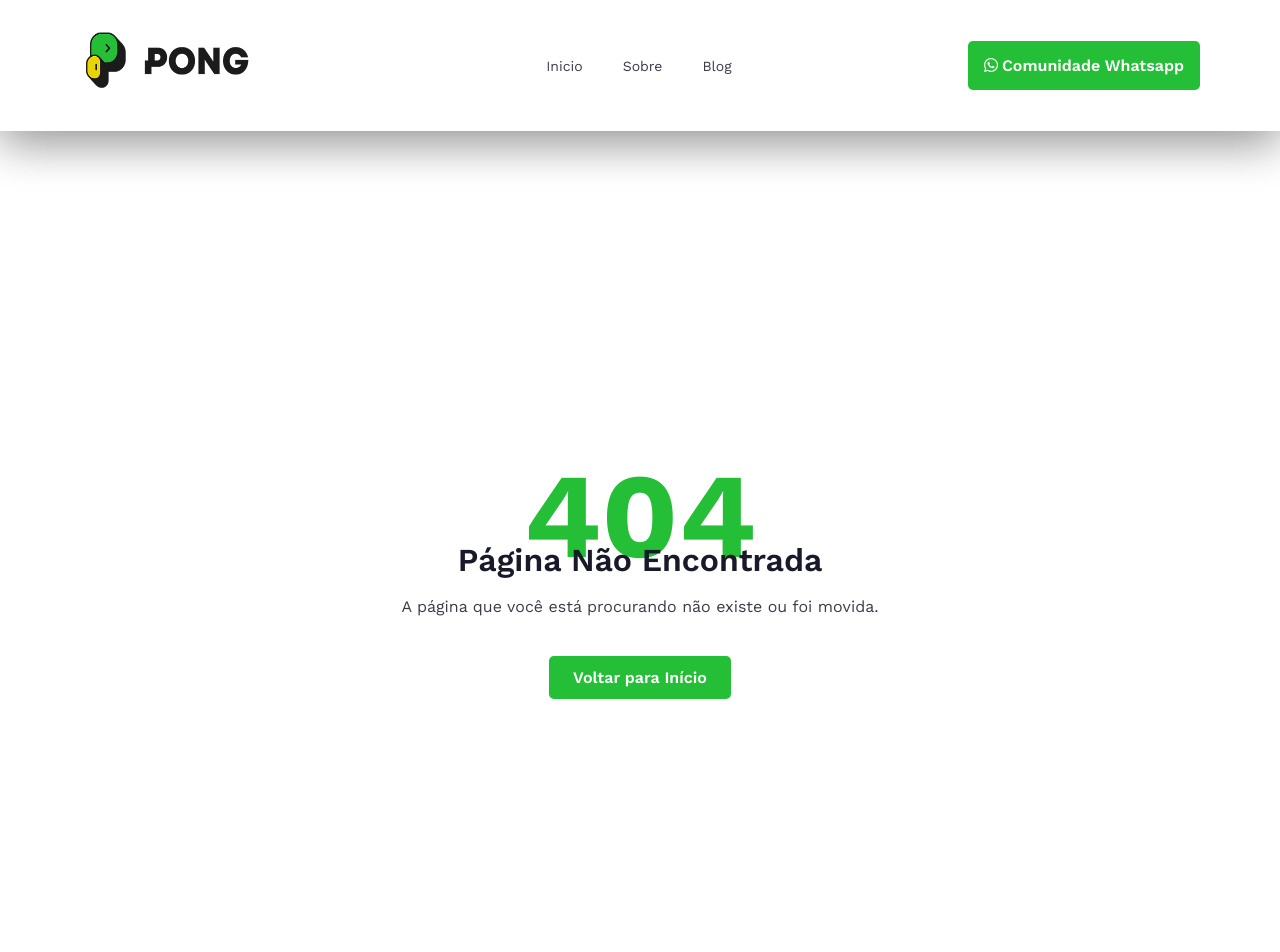
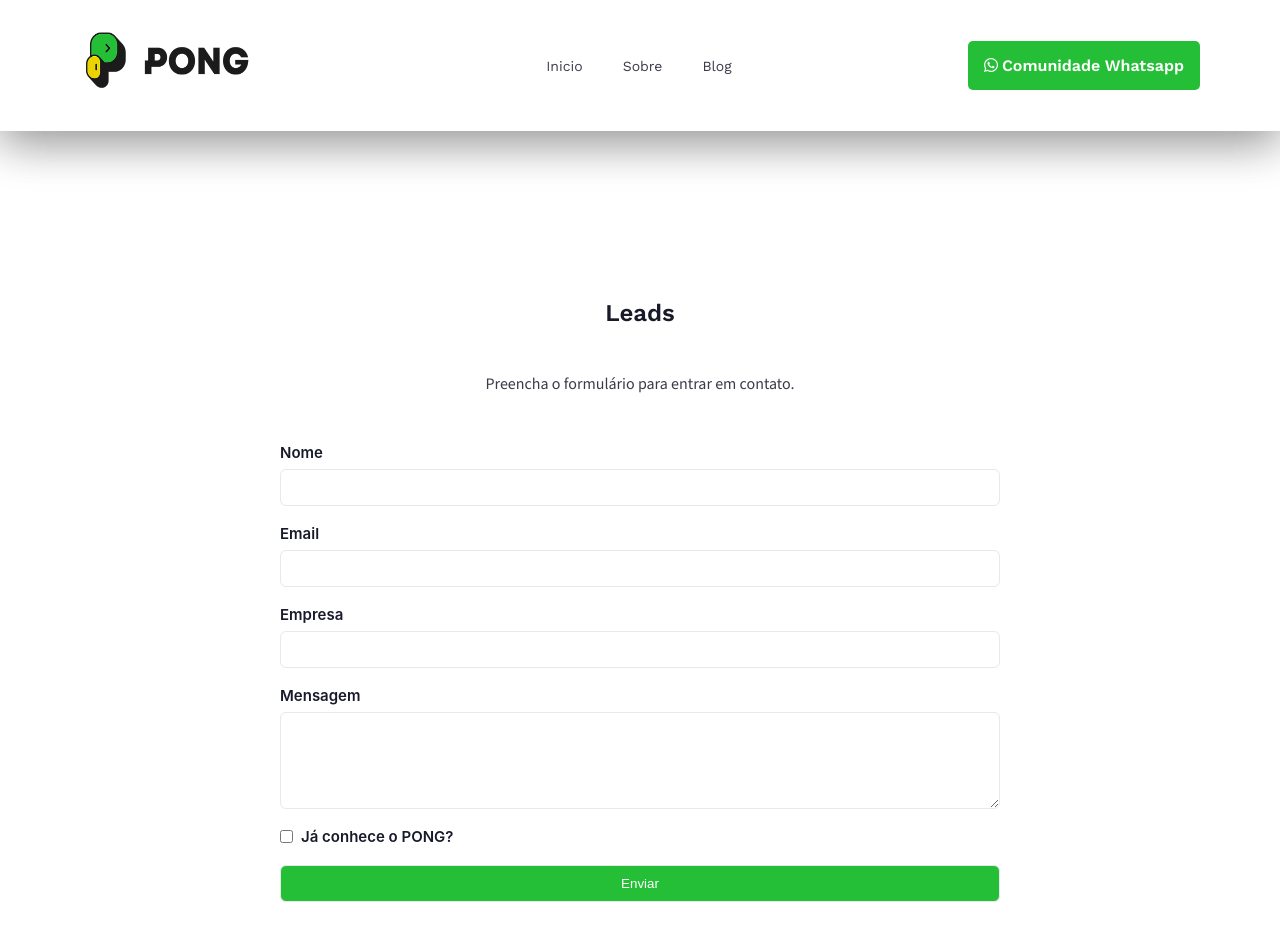
Before and after one commit to will-lucena/pong-web-vue, a Vue app: page /leads in a window 1280 px wide. Shown: the top 952 px of the page. Built offline with nearby package versions, Linux system fonts and the light colour scheme.

Commit message:
feat(leads): add page to collect leads

```diff
--- a/src/config/navigation.js
+++ b/src/config/navigation.js
@@ -2,6 +2,7 @@
   { label: 'Inicio', link: '/' },
   { label: 'Sobre', link: '/about' },
   { label: 'Blog', link: '/blog' },
+  // { label: 'Leads', link: '/leads' },
   //{ label: 'Contato', link: '/contact' },
 ]
 
--- a/src/router/index.js
+++ b/src/router/index.js
@@ -5,6 +5,7 @@
 import AboutPage from '@/views/AboutPage.vue'
 import BlogPage from '@/views/BlogPage.vue'
 import BlogPostPage from '@/views/BlogPostPage.vue'
+import LeadsPage from '@/views/LeadsPage.vue'
 //import ContactPage from '@/views/ContactPage.vue'
 import NotFound from '@/views/NotFound.vue'
 
@@ -42,6 +43,11 @@
       name: 'blog-post',
       component: BlogPostPage,
     },
+    {
+      path: '/leads',
+      name: 'leads',
+      component: LeadsPage,
+    },
     /* {
       path: '/contact',
       name: 'contact',
--- /dev/null
+++ b/src/views/LeadsPage.vue
@@ -0,0 +1,181 @@
+<script setup>
+import { ref } from 'vue'
+
+const name = ref('')
+const email = ref('')
+const company = ref('')
+const message = ref('')
+const knowsPong = ref(false)
+
+const isSubmitting = ref(false)
+const submitted = ref(false)
+const errors = ref({ name: '', email: '' })
+
+function validate() {
+  errors.value = { name: '', email: '' }
+  let valid = true
+  if (!name.value.trim()) {
+    errors.value.name = 'Nome é obrigatório'
+    valid = false
+  }
+  if (!email.value.trim()) {
+    errors.value.email = 'Email é obrigatório'
+    valid = false
+  } else if (!/^[^\s@]+@[^\s@]+\.[^\s@]+$/.test(email.value)) {
+    errors.value.email = 'Email inválido'
+    valid = false
+  }
+  return valid
+}
+
+async function handleSubmit(e) {
+  e.preventDefault()
+  if (!validate()) return
+  isSubmitting.value = true
+  try {
+    // Simulate API submission
+    await new Promise((resolve) => setTimeout(resolve, 1000))
+    const payload = {
+      name: name.value,
+      email: email.value,
+      company: company.value,
+      message: message.value,
+      knowsPong: knowsPong.value,
+      createdAt: new Date().toISOString(),
+    }
+    console.log('Lead submitted:', payload)
+    submitted.value = true
+    name.value = ''
+    email.value = ''
+    company.value = ''
+    message.value = ''
+    knowsPong.value = false
+  } finally {
+    isSubmitting.value = false
+  }
+}
+</script>
+
+<template>
+  <section class="container">
+    <h1>Leads</h1>
+    <p>Preencha o formulário para entrar em contato.</p>
+
+    <form class="form" @submit="handleSubmit">
+      <div class="field">
+        <label for="name">Nome</label>
+        <input id="name" type="text" v-model="name" :disabled="isSubmitting" />
+        <span v-if="errors.name" class="error">{{ errors.name }}</span>
+      </div>
+
+      <div class="field">
+        <label for="email">Email</label>
+        <input id="email" type="email" v-model="email" :disabled="isSubmitting" />
+        <span v-if="errors.email" class="error">{{ errors.email }}</span>
+      </div>
+
+      <div class="field">
+        <label for="company">Empresa</label>
+        <input id="company" type="text" v-model="company" :disabled="isSubmitting" />
+      </div>
+
+      <div class="field">
+        <label for="message">Mensagem</label>
+        <textarea id="message" rows="5" v-model="message" :disabled="isSubmitting"></textarea>
+      </div>
+
+      <div class="checkbox">
+        <input id="knowsPong" type="checkbox" v-model="knowsPong" :disabled="isSubmitting" />
+        <label for="knowsPong">Já conhece o PONG?</label>
+      </div>
+
+      <button class="submit" type="submit" :disabled="isSubmitting">
+        {{ isSubmitting ? 'Enviando...' : 'Enviar' }}
+      </button>
+
+      <p v-if="submitted" class="success">Obrigado! Recebemos seu contato.</p>
+    </form>
+  </section>
+</template>
+
+<style lang="css" scoped>
+.container {
+  background: var(--bg-primary);
+  min-height: 100vh;
+  padding: var(--space-3xl) var(--container-desktop);
+  display: flex;
+  flex-direction: column;
+  gap: var(--space-4xl);
+  align-items: center;
+  justify-content: center;
+}
+
+.form {
+  display: flex;
+  flex-direction: column;
+  gap: var(--space-lg);
+  max-width: 720px;
+  width: 100%;
+}
+
+.field {
+  display: flex;
+  flex-direction: column;
+  gap: var(--space-2xs);
+}
+
+label {
+  font-weight: var(--font-semibold);
+  color: var(--text-heading);
+}
+
+input,
+textarea {
+  padding: var(--space-sm);
+  border: 1px solid var(--border-primary);
+  border-radius: var(--radius-md);
+  background: var(--bg-primary);
+  color: var(--text-primary);
+}
+
+.checkbox {
+  display: flex;
+  align-items: center;
+  gap: var(--space-xs);
+}
+
+.submit {
+  padding: var(--space-sm) var(--space-lg);
+  border: 1px solid var(--border-primary);
+  border-radius: var(--radius-md);
+  background: var(--color-primary);
+  color: white;
+  cursor: pointer;
+}
+
+.submit:disabled {
+  opacity: 0.7;
+  cursor: not-allowed;
+}
+
+.error {
+  color: var(--color-danger, #d33);
+  font-size: var(--text-sm);
+}
+
+.success {
+  color: var(--color-success, #2a7f2a);
+}
+
+@media screen and (max-width: 768px) {
+  .container {
+    padding: var(--space-3xl) var(--container-mobile);
+  }
+}
+
+@media screen and (max-width: 425px) {
+  .container {
+    padding: var(--space-3xl) var(--container-mobile);
+  }
+}
+</style>
```
